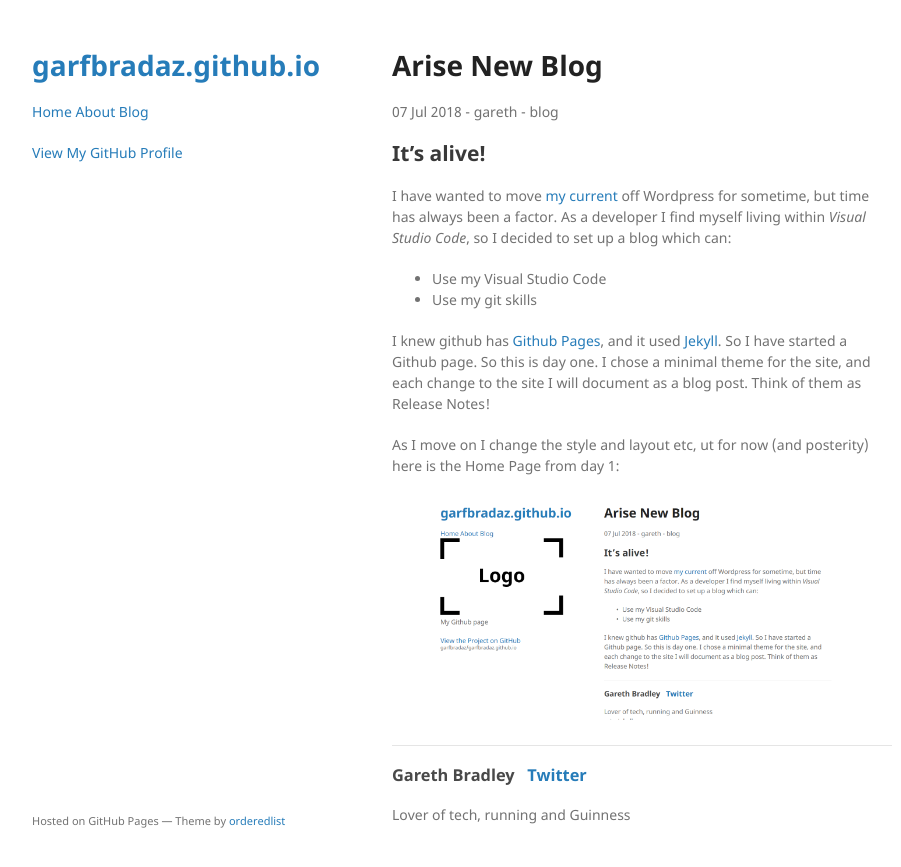
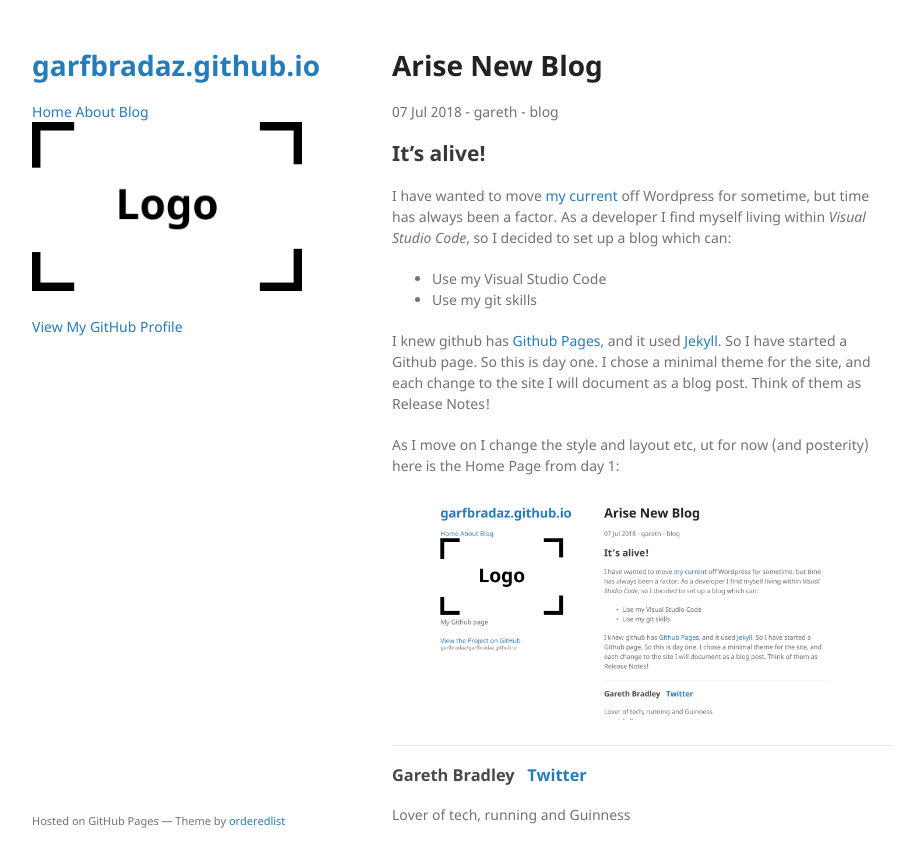
Before and after one commit to garfbradaz/garfbradaz.github.io, a Jekyll site: the page built from _posts/2018-7-07-Arise-New-Blog.md, in a window 1280 px wide. Shown: the top 867 px of the page, without its empty margins (178-1079 px from the left). Built offline with Jekyll 4.4.1, drawn with Linux system fonts in a browser that asks for light colours; the repository's description, which GitHub fills in, is left out.

Commit message:
Its Alive!

```diff
--- a/_config.yml
+++ b/_config.yml
@@ -1 +1,2 @@
-theme: jekyll-theme-minimal
+theme:  jekyll-theme-minimal
+logo: /assets/img/logo.png
--- a/_posts/2018-7-07-Arise-New-Blog.md
+++ b/_posts/2018-7-07-Arise-New-Blog.md
@@ -16,4 +16,4 @@ I knew github has [Github Pages](https://pages.github.com/), and it used [Jekyll
 
 As I move on I change the style and layout etc, ut for now (and posterity) here is the Home Page from day 1:
 
-![Day 1](/assets/img/posts/day_1.png)
+![Day 1](/assets/img/posts/day_1.PNG)
```
Also changed, not shown: 4 other files.
